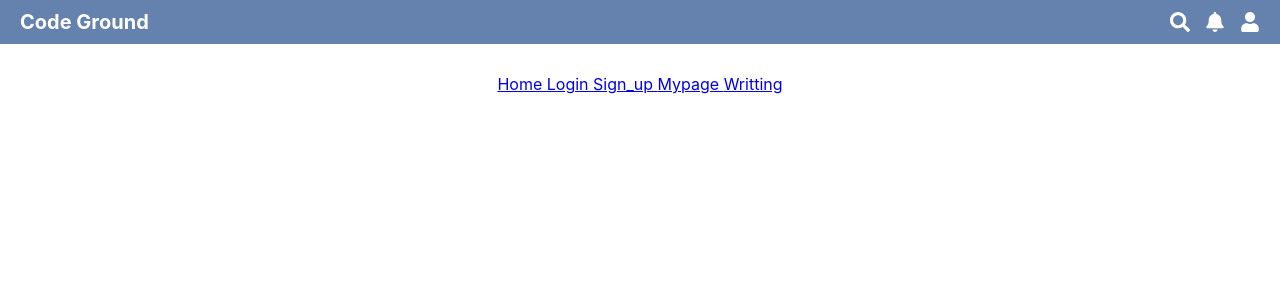
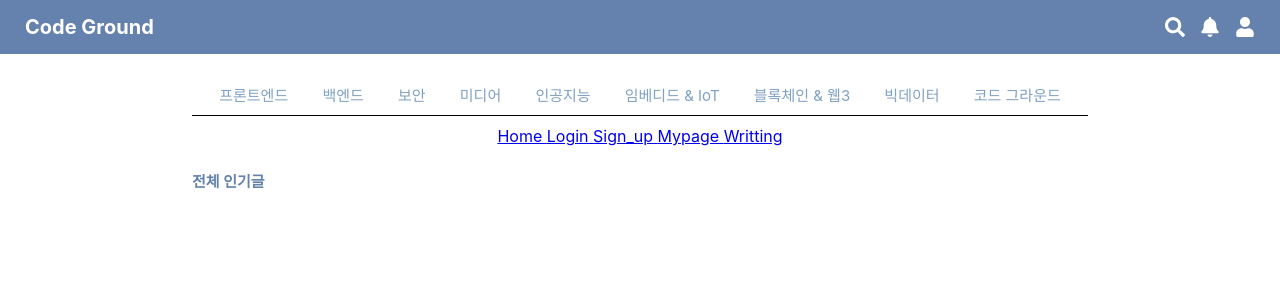
Before and after one commit to corner-codeground/codeground, a React (Create React App) app: page / in a window 1280 px wide. Shown: the top 300 px of the page. Built offline with nearby package versions, Linux system fonts and the light colour scheme.

Commit message:
menubar init

```diff
--- a/src/App.js
+++ b/src/App.js
@@ -12,7 +12,7 @@ import Writting from "./pages/Writting";
 
 //완성되기 전 임시로 링크 설정해둠
 function App() {
-  const [isLoggedIn, setIsLoggedIn] = useState(false); //로그인 상태 관리리
+  const [isLoggedIn, setIsLoggedIn] = useState(false); //로그인 상태 관리
   return(
   <div className="App">
     <Header isLoggedIn={isLoggedIn} />
--- /dev/null
+++ b/src/component/BoardTabs.css
@@ -0,0 +1,35 @@
+.boardTab-bar {
+    color: #7FA1C3;
+    display: flex;
+    justify-content: center;
+    align-items: center;
+    margin-top: 30px;
+    flex-direction: column;
+}
+.boardTab-bar ul {
+    width: 70%;
+    padding: 0;
+    margin: 0;
+    display: flex;
+    justify-content: space-evenly;;
+}
+.boardTab-bar ul li{
+    list-style-type: none;
+    font-size: 15px;
+}
+.boardTab-bar ul li a {
+    color: #7FA1C3;
+    text-decoration: none;
+    padding: 5px 7px;
+}
+.boardTab-bar ul li a:focus {
+    color: #6482AD;
+    font-weight: bold;
+}
+
+hr {
+    margin-top: 10px;
+    border: 0;
+    border-top: 1px solid black;
+    width: 70%;
+}
--- /dev/null
+++ b/src/component/BoardTabs.js
@@ -0,0 +1,25 @@
+//게시판 탭(네비게이션)
+import React from 'react';
+import {Link} from 'react-router-dom';
+import './BoardTabs.css';
+
+const BoardTabs = () => { //링크 나중에 수정
+    return (
+        <div className="boardTab-bar">
+            <ul>
+                <li><Link to="/">프론트엔드</Link></li>
+                <li><Link to="/">백엔드</Link></li>
+                <li><Link to="/">보안</Link></li>
+                <li><Link to="/">미디어</Link></li>
+                <li><Link to="/">인공지능</Link></li>
+                <li><Link to="/">임베디드 & IoT</Link></li>
+                <li><Link to="/">블록체인 & 웹3</Link></li>
+                <li><Link to="/">빅데이터</Link></li>
+                <li><Link to="/">코드 그라운드</Link></li>
+            </ul>
+            <hr />
+        </div>
+
+    );
+};
+export default BoardTabs;
--- a/src/component/Header.css
+++ b/src/component/Header.css
@@ -3,7 +3,7 @@
     display: flex;
     align-items: center;
     justify-content: space-between;
-    padding: 10px 20px;
+    padding: 15px 25px;
     margin-bottom: 30px;
 }
 
--- /dev/null
+++ b/src/pages/Home.css
@@ -0,0 +1,11 @@
+
+.explain {
+    color: #6482AD;
+    font: bold 15px Inter;
+    margin: 15px;
+    position: absolute; /* 위치 고정 */
+    top: 170px; /* hr 아래 위치하도록 설정 */
+    left: 15%; /* 왼쪽으로 10% 여백 */
+    margin: 0;
+    text-align: left;
+}
--- a/src/pages/Home.js
+++ b/src/pages/Home.js
@@ -1,13 +1,17 @@
 import React, {useState} from 'react';
 import {useNavigate} from "react-router-dom";
+import BoardTabs from '../component/BoardTabs';
+import './Home.css';
 
 const Home= () => {
     const navigate = useNavigate();
 
     return (
         <div>
-
-
+            <BoardTabs />
+            <div className="explain">
+                전체 인기글
+            </div>
         </div>
     );
 };
```
